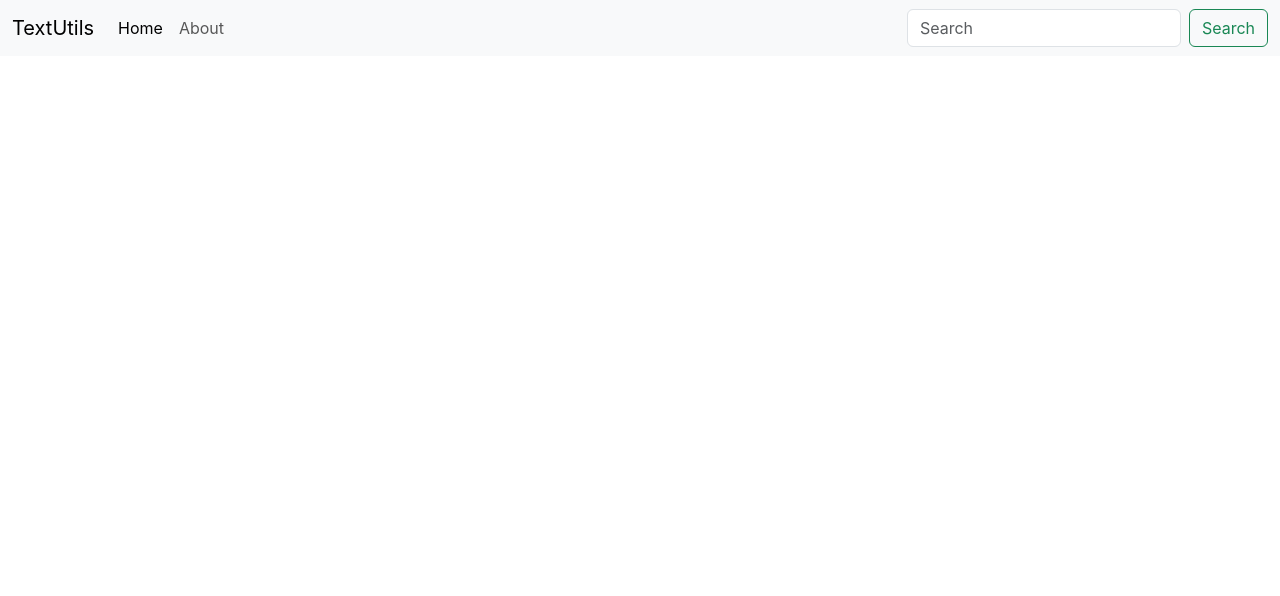
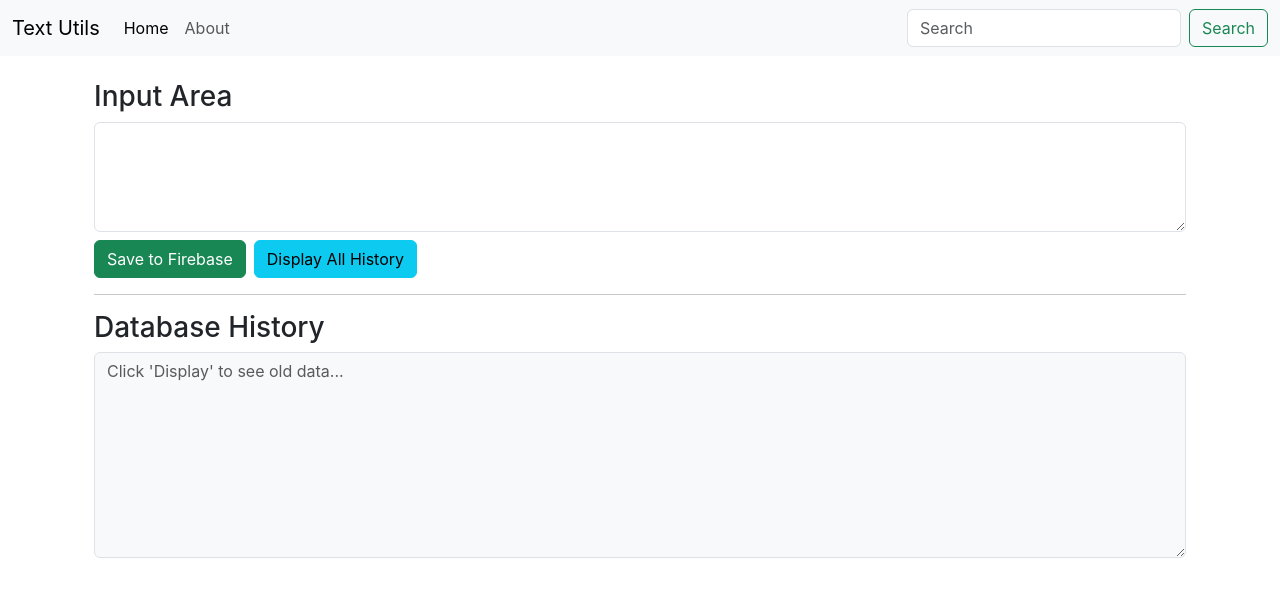
Before and after one commit to Kuldeep2559/React_project_tone, a React (Create React App) app: page / in a window 1280 px wide. Shown: the top 596 px of the page. Built offline with nearby package versions, Linux system fonts and the light colour scheme.

Commit message:
all code of two text areas one for writing one for reading with firebase added

```diff
--- a/package.json
+++ b/package.json
@@ -7,6 +7,7 @@
     "@testing-library/jest-dom": "^6.9.1",
     "@testing-library/react": "^16.3.2",
     "@testing-library/user-event": "^13.5.0",
+    "firebase": "^12.11.0",
     "react": "^19.2.4",
     "react-dom": "^19.2.4",
     "react-scripts": "5.0.1",
--- a/src/App.js
+++ b/src/App.js
@@ -1,31 +1,16 @@
 //import logo from './logo.svg';
 import './App.css';
+import Navbar from './Components/Navbar';
+import TextForm from './Components/TextForm';
+
 
 function App() {
   return (
-     <>
-    <nav className="navbar navbar-expand-lg navbar-light bg-light">
-      <div className="container-fluid">
-        <a className="navbar-brand" href="/">TextUtils</a>
-        <button className="navbar-toggler" type="button" data-bs-toggle="collapse" data-bs-target="#navbarSupportedContent" aria-controls="navbarSupportedContent" aria-expanded="false" aria-label="Toggle navigation">
-          <span className="navbar-toggler-icon"></span>
-        </button>
-        <div className="collapse navbar-collapse" id="navbarSupportedContent">
-          <ul className="navbar-nav me-auto mb-2 mb-lg-0">
-            <li className="nav-item">
-              <a className="nav-link active" aria-current="page" href="/">Home</a>
-            </li>
-            <li className="nav-item">
-              <a className="nav-link" href="/">About</a>
-            </li>
-          </ul>
-          <form className="d-flex">
-            <input className="form-control me-2" type="search" placeholder="Search" aria-label="Search"/>
-            <button className="btn btn-outline-success" type="submit">Search</button>
-          </form>
-        </div>
+    <>
+      <Navbar text="Text Utils"/>
+      <div className="container">
+      <TextForm/>
       </div>
-    </nav>
     </>
   );
 }
--- /dev/null
+++ b/src/Components/Navbar.js
@@ -0,0 +1,28 @@
+//import React, { PureComponent } from 'react'
+export default function Navbar(props)
+{
+    return(
+        <nav className="navbar navbar-expand-lg navbar-light bg-light">
+      <div className="container-fluid">
+        <a className="navbar-brand" href="/">{props.text}</a>
+        <button className="navbar-toggler" type="button" data-bs-toggle="collapse" data-bs-target="#navbarSupportedContent" aria-controls="navbarSupportedContent" aria-expanded="false" aria-label="Toggle navigation">
+          <span className="navbar-toggler-icon"></span>
+        </button>
+        <div className="collapse navbar-collapse" id="navbarSupportedContent">
+          <ul className="navbar-nav me-auto mb-2 mb-lg-0">
+            <li className="nav-item">
+              <a className="nav-link active" aria-current="page" href="/">Home</a>
+            </li>
+            <li className="nav-item">
+              <a className="nav-link" href="/">About</a>
+            </li>
+          </ul>
+          <form className="d-flex">
+            <input className="form-control me-2" type="search" placeholder="Search" aria-label="Search"/>
+            <button className="btn btn-outline-success" type="submit">Search</button>
+          </form>
+        </div>
+      </div>
+    </nav>
+    )
+}
--- /dev/null
+++ b/src/Components/TextForm.js
@@ -0,0 +1,65 @@
+import React, { useState } from 'react';
+import { db } from '../firebase';
+import { collection, addDoc, getDocs, query, orderBy } from "firebase/firestore";
+
+export default function TextForm() {
+    const [text, setText] = useState("");
+    const [history, setHistory] = useState(""); // State to store all pulled data
+
+    // 1. Function to SAVE data (Each click creates a NEW entry)
+    const handleOnSubmit = async () => {
+        if (text.trim() === "") return;
+        try {
+            await addDoc(collection(db, "user_entries"), {
+                content: text,
+                timestamp: new Date()
+            });
+            setText(""); // Clear the top box after saving
+            alert("Saved to Database!");
+        } catch (e) {
+            console.error("Error: ", e);
+        }
+    };
+
+    // 2. Function to DISPLAY all data
+    const handleDisplay = async () => {
+        try {
+            // We ask Firebase for the "user_entries" folder, sorted by time
+            const q = query(collection(db, "user_entries"), orderBy("timestamp", "desc"));
+            const querySnapshot = await getDocs(q);
+
+            // We combine all the text pieces into one big string
+            let allText = "";
+            querySnapshot.forEach((doc) => {
+                allText += `${doc.data().content}\n---\n`;
+            });
+
+            setHistory(allText); // Put the big string into our second box
+        } catch (e) {
+            console.error("Error fetching: ", e);
+        }
+    };
+
+    return (
+        <div className="container mt-4">
+            <h3>Input Area</h3>
+            <textarea className="form-control" value={text} onChange={(e) => setText(e.target.value)} rows="4"></textarea>
+
+            <div className="mt-2">
+                <button className="btn btn-success me-2" onClick={handleOnSubmit}>Save to Firebase</button>
+                <button className="btn btn-info" onClick={handleDisplay}>Display All History</button>
+            </div>
+
+            <hr />
+
+            <h3>Database History</h3>
+            <textarea
+                className="form-control bg-light"
+                value={history}
+                readOnly // This makes it so you can't type in the history box
+                placeholder="Click 'Display' to see old data..."
+                rows="8"
+            ></textarea>
+        </div>
+    );
+}
--- /dev/null
+++ b/src/firebase.js
@@ -0,0 +1,24 @@
+// Import the functions you need from the SDKs you need
+import { initializeApp } from "firebase/app";
+import { getAnalytics } from "firebase/analytics";
+import { getFirestore } from "firebase/firestore"
+// TODO: Add SDKs for Firebase products that you want to use
+// https://firebase.google.com/docs/web/setup#available-libraries
+
+// Your web app's Firebase configuration
+// For Firebase JS SDK v7.20.0 and later, measurementId is optional
+const firebaseConfig = {
+  apiKey: "AIzaSyBXCkI4-HWLHW-yFwGuy76O5PMeNKhnus8",
+  authDomain: "textutils-db.firebaseapp.com",
+  projectId: "textutils-db",
+  storageBucket: "textutils-db.firebasestorage.app",
+  messagingSenderId: "955714964235",
+  appId: "1:955714964235:web:4a1833cb393e76c62bb00e",
+  measurementId: "G-LXMEW0DDJT"
+};
+
+// Initialize Firebase
+const app = initializeApp(firebaseConfig);
+
+const analytics = getAnalytics(app);
+export const db = getFirestore(app);
```
Also changed, not shown: 1 other file (tests, documents, lock files or other folders).
